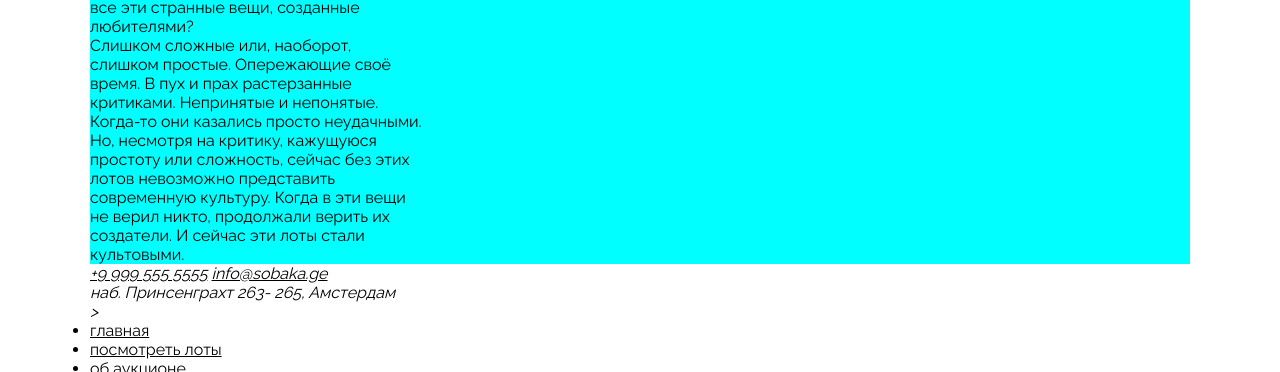
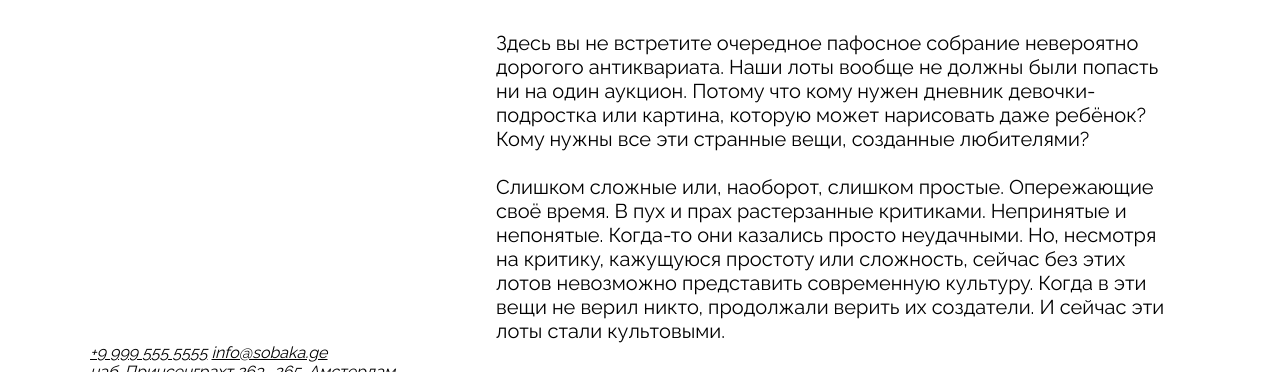
Before and after one commit to Evgenia-ykt/ono-tebe-nado-fd, a plain HTML site: page index.html in a window 1280 px wide. Shown: the part 2353-2725 px from the top of the page. Drawn offline with Linux system fonts and the light colour scheme.

Commit message:
седьмой

```diff
--- a/index.html
+++ b/index.html
@@ -83,11 +83,12 @@
       <img src="./images/logo-white.svg" alt="логотип">
       </div>
     </div>
-    <h2 class="about__title">Об аукционе</h2>
-    <div>
-    <p class="about__text">Здесь вы не встретите очередное пафосное собрание невероятно дорогого антиквариата. Наши лоты вообще не должны были попасть ни на один аукцион. Потому что кому нужен дневник девочки-подростка или картина, которую может нарисовать даже ребёнок? Кому нужны все эти странные вещи, созданные любителями?</p>
-    <p class="about__text">Слишком сложные или, наоборот, слишком простые. Опережающие своё время. В пух и прах растерзанные критиками. Непринятые и непонятые. Когда-то они казались просто неудачными. Но, несмотря
+    <div><h4 class="about__title">Об аукционе</h4>
+    <div class="about__text">
+    <p>Здесь вы не встретите очередное пафосное собрание невероятно дорогого антиквариата. Наши лоты вообще не должны были попасть ни на один аукцион. Потому что кому нужен дневник девочки-подростка или картина, которую может нарисовать даже ребёнок? Кому нужны все эти странные вещи, созданные любителями?</p>
+    <p>Слишком сложные или, наоборот, слишком простые. Опережающие своё время. В пух и прах растерзанные критиками. Непринятые и непонятые. Когда-то они казались просто неудачными. Но, несмотря
 на критику, кажущуюся простоту или сложность, сейчас без этих лотов невозможно представить современную культуру. Когда в эти вещи не верил никто, продолжали верить их создатели. И сейчас эти лоты стали культовыми.</p>
+</div>
 </div>
     </section>
    </main>
--- a/styles/style.css
+++ b/styles/style.css
@@ -176,13 +176,17 @@ color: rgba(255, 255, 255, 1);
 z-index: 2;
 }
 .about {
-display: grid;
+margin-top: 120px;
+ }
+ .about__column {
+  display: grid;
 grid-template-columns: 334px auto;
 gap: 25px;
-background-color: aqua;
-
-
-}
+padding-top: 35px;
+padding-left: 47px;
+padding-right: 24px;
+padding-bottom: 0px;
+ }
 .about__logo {
 width: 240px;
 height: 240px;
@@ -199,12 +203,30 @@ width: 148px;
 height: 114px;
 }
 .about__title {
-font-style: Bold;
+ font-style: Bold;
 font-size: 40px;
 leading-trim: NONE;
 line-height: 100%;
 letter-spacing: 0%;
 text-transform: uppercase;
+color: rgba(0, 0, 0, 1);
+padding-top: 136px;
 
 
 }
+.about__text {
+display: flex;
+flex-direction: column;
+gap: 24px;
+padding-top: 100px;
+font-family: Raleway;
+font-weight: 400;
+font-style: Regular;
+font-size: 20px;
+leading-trim: NONE;
+line-height: 24px;
+letter-spacing: 0%;
+
+color: rgba(0, 0, 0, 1);
+
+}
```
